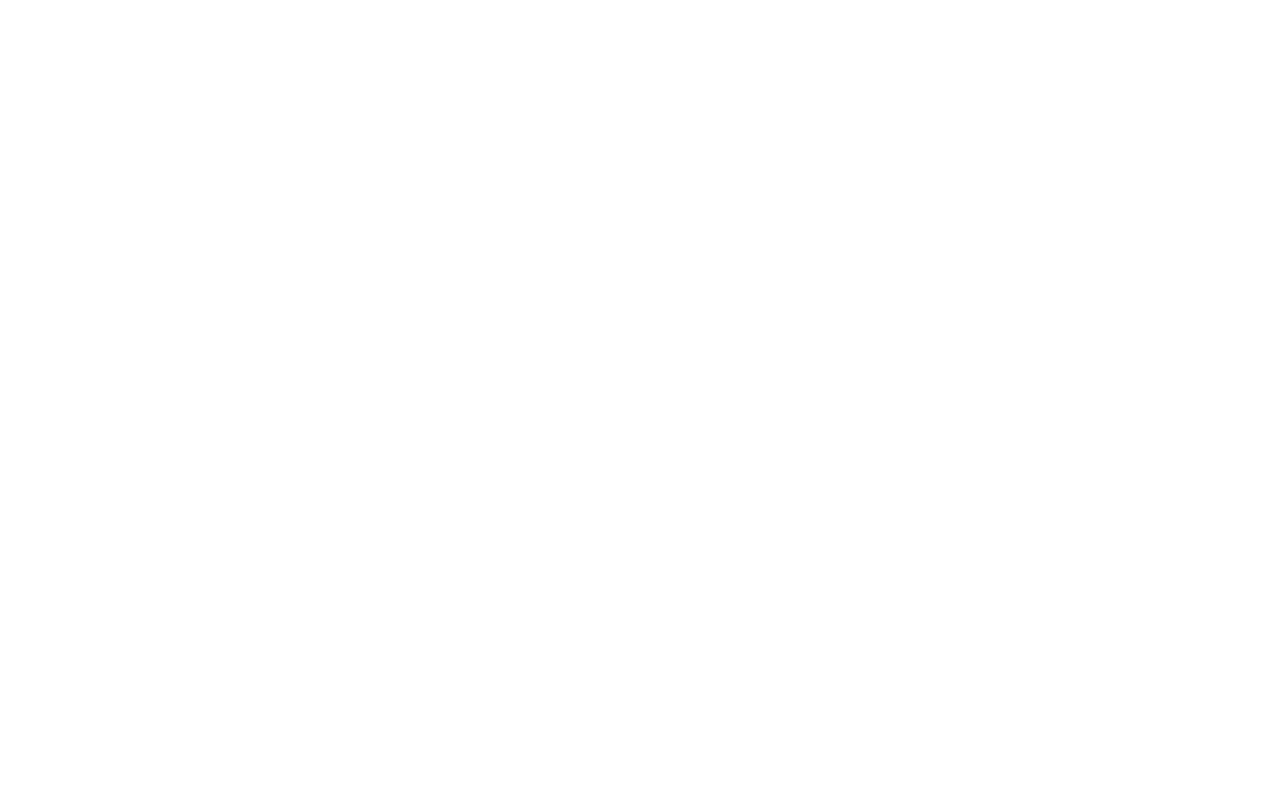
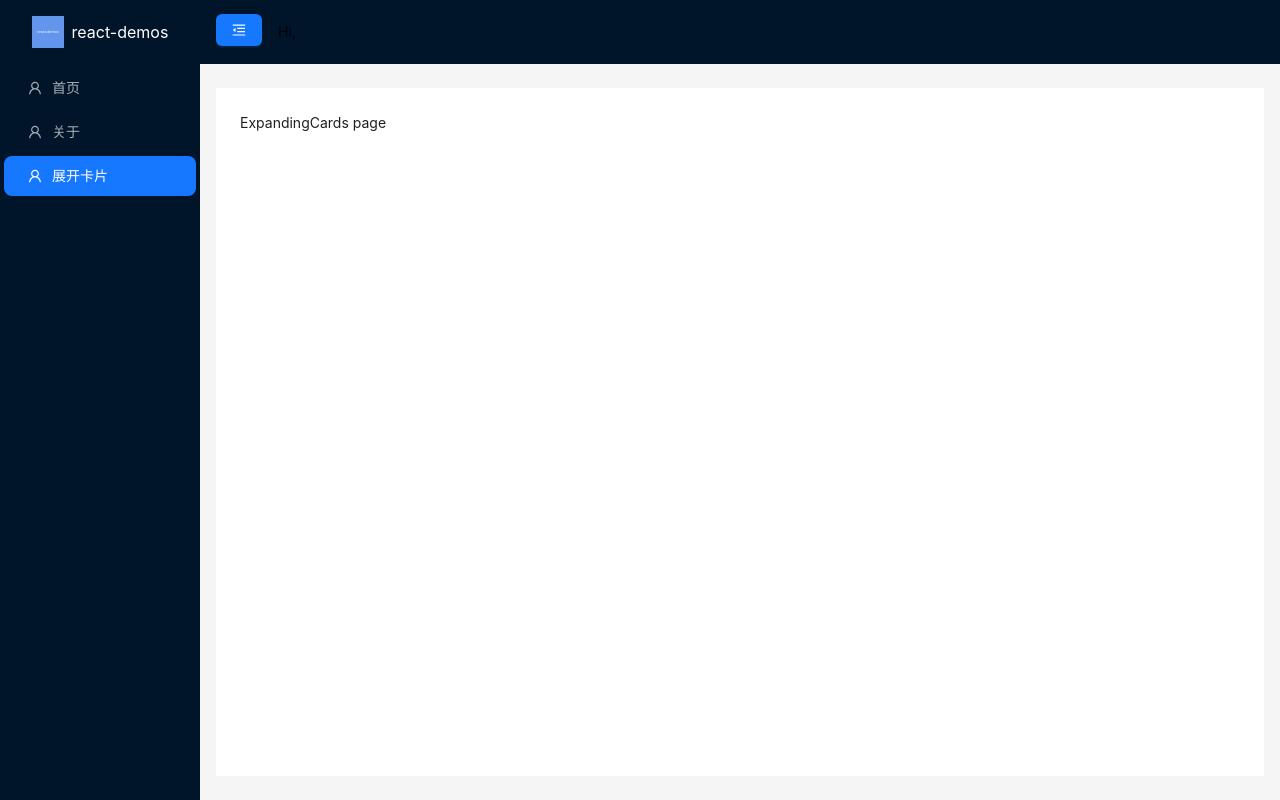
Before and after one commit to leibaio/react-demos, a React (Vite) app: page /expanding-cards in a window 1280 px wide. Before the commit this address had no page. Built offline with nearby package versions, Linux system fonts and the light colour scheme.

Commit message:
wip: expanding-cards路由

```diff
--- a/src/config/menuConfig.ts
+++ b/src/config/menuConfig.ts
@@ -13,6 +13,11 @@
     key: "/about",
     icon: React.createElement(UserOutlined),
     label: "关于",
+  },
+  {
+    key: "/expanding-cards",
+    icon: React.createElement(UserOutlined),
+    label: "展开卡片",
   },
   // {
   //   key: "/user-list",
--- /dev/null
+++ b/src/pages/50projects50days/01-expanding-cards/index.tsx
@@ -0,0 +1,11 @@
+import './index.less'
+
+const ExpandingCards = () => {
+  return (
+    <>
+      <div>ExpandingCards page</div>
+    </>
+  );
+};
+
+export default ExpandingCards;
```
Also changed, not shown: src/routes/index.tsx (+7 -1 lines), src/pages/50projects50days/01-expanding-cards/index.less (added).
